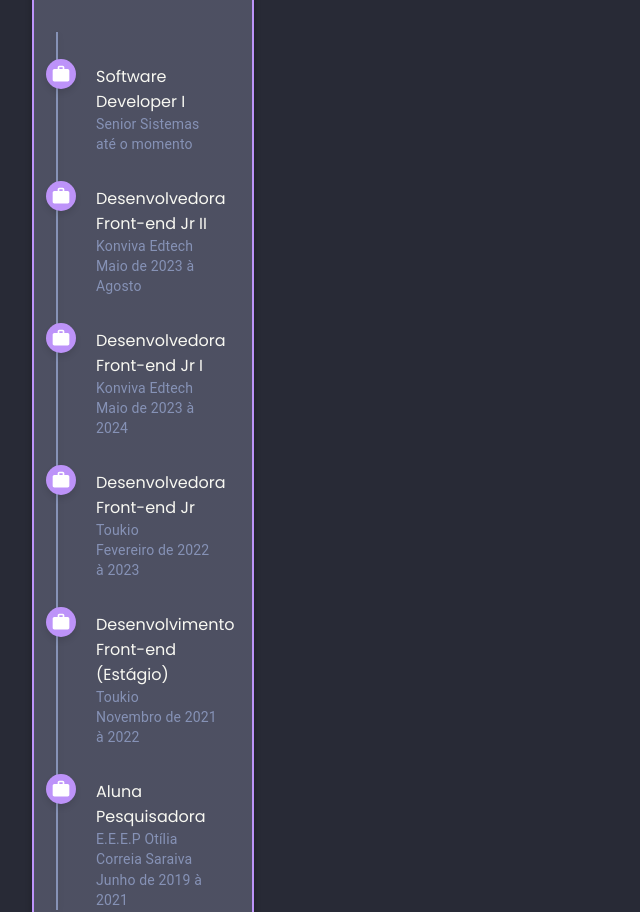
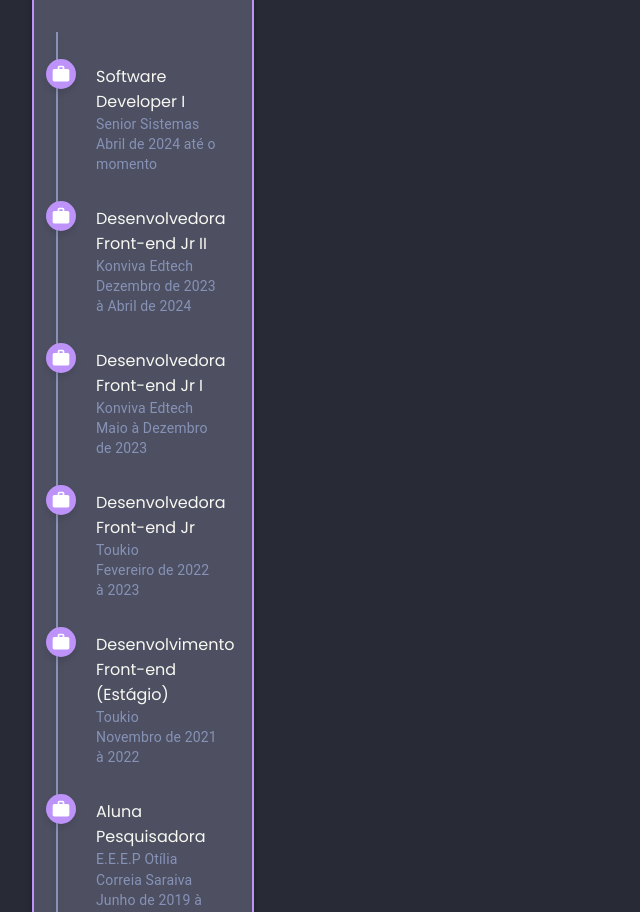
Before and after one commit to evilyn-cordeiro/portfolio-evilyn, a React (Create React App) app: page / in a window 1280 px wide. Shown: the part 1220-2132 px from the top of the page, without its empty margins (0-640 px from the left). Built offline with nearby package versions, Linux system fonts and the light colour scheme.

Commit message:
portfolio v1.0 datas

```diff
--- a/src/pages/AboutMe/const.tsx
+++ b/src/pages/AboutMe/const.tsx
@@ -135,19 +135,19 @@ export const experience = [
   {
     title: "Senior Sistemas",
     work: "Software Developer I",
-    date: "até o momento",
+    date: " Abril de 2024 até o momento",
     city: "Blumenau, Santa Catarina, Brasil",
   },
   {
     title: "Konviva Edtech",
     work: "Desenvolvedora Front-end Jr II",
-    date: "Maio de 2023 à Agosto",
+    date: "Dezembro de 2023 à Abril de 2024",
     city: "Florianópolis, Santa Catarina, Brasil",
   },
   {
     title: "Konviva Edtech",
     work: "Desenvolvedora Front-end Jr I",
-    date: "Maio de 2023 à 2024",
+    date: "Maio à Dezembro de 2023",
     city: "Florianópolis, Santa Catarina, Brasil",
   },
   {
```
